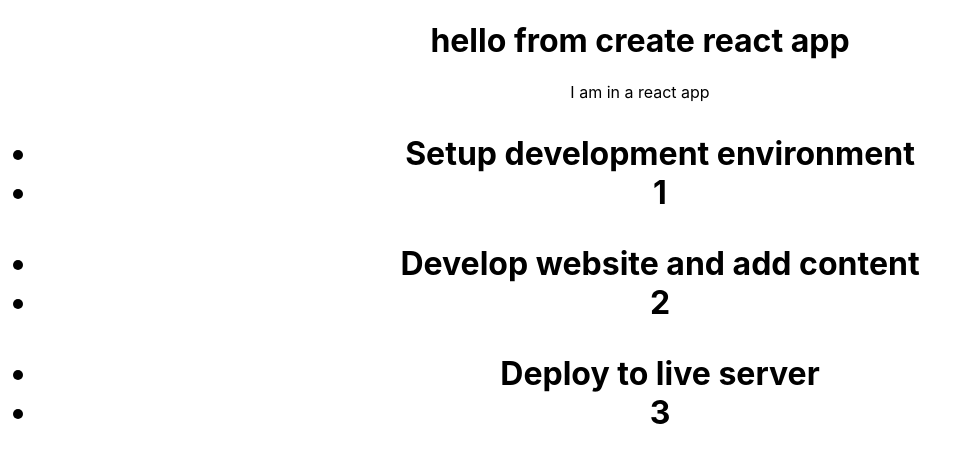
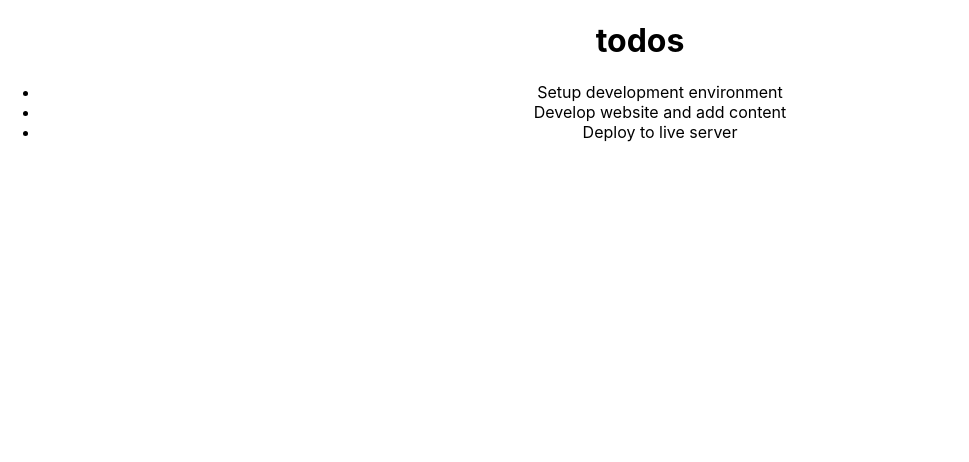
Before and after one commit to AlaaAlsalem/to_do_with_react, a React (Create React App) app: page / in a window 1280 px wide. Shown: the top 462 px of the page, without its empty margins (0-969 px from the left). Built offline with nearby package versions, Linux system fonts and the light colour scheme.

Commit message:
Add header to comntainer component

```diff
--- a/src/Components/Header.js
+++ b/src/Components/Header.js
@@ -0,0 +1,12 @@
+
+
+
+const Header =() => {
+    return (
+        <header>
+            <h1>todos</h1>
+        </header>
+    );
+}
+
+export default Header;
--- a/src/Components/TodoContainer.js
+++ b/src/Components/TodoContainer.js
@@ -1,5 +1,6 @@
 import React from "react";
 import TodosList from "./TodosList";
+import Header from "./Header";
 
 class TodoContainer extends React.Component {
     state = {
@@ -24,8 +25,7 @@
     render() {
         return (
             <div>
-                <h1> hello from create react app</h1>
-                <p> I am in a react app</p>
+                <Header/>
                 <TodosList todos={this.state.todos}/>
 
             </div>
--- a/src/Components/TodoItem.js
+++ b/src/Components/TodoItem.js
@@ -0,0 +1,14 @@
+import React from 'react';
+
+
+const TodoItem =(props) => {
+
+        return(
+
+                <li>{props.todo.title}</li>
+
+        );
+
+}
+
+export default TodoItem
--- a/src/Components/TodosList.js
+++ b/src/Components/TodosList.js
@@ -1,12 +1,14 @@
+import TodoItem from "./TodoItem";
+
+
 const TodosList = (props) =>{
     return(
         <div>
-            <h1>{props.todos.map(todo =>(
-                <ul>
-                <li>{todo.title}</li>
-                <li>{todo.id}</li>
-                </ul>
-            ))} </h1>
+            <ul>{props.todos.map(todo =>(
+
+                <TodoItem key={todo.id} todo={todo}/>
+
+            ))} </ul>
         </div>
     );
 }
```
